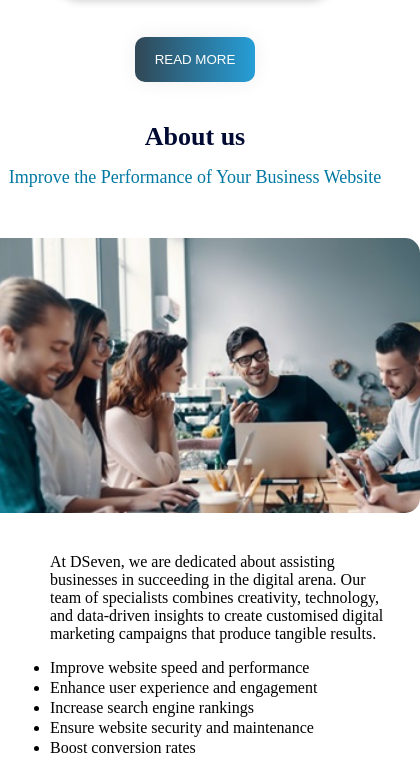
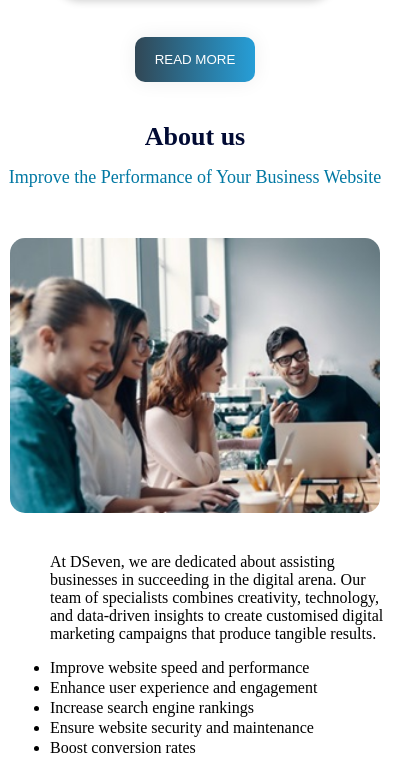
Before and after one commit to DSeven4m/DSeven, a plain HTML site: page index.html in a window 390 px wide. Shown: the part 2481-3256 px from the top of the page, 420 px wide, since content can reach past the window. Drawn offline with Linux system fonts and the light colour scheme; some packages are replaced by stand-ins of ours; a script that the page names is missing.

Commit message:
Update style.css

```diff
--- a/css/style.css
+++ b/css/style.css
@@ -565,6 +565,10 @@ form textarea.error {
     padding-left: 50px;
   }
 
+  .about .cont {
+    width:95%;
+  }
+
   .about-content p {
     width: 100%;
   }
```
